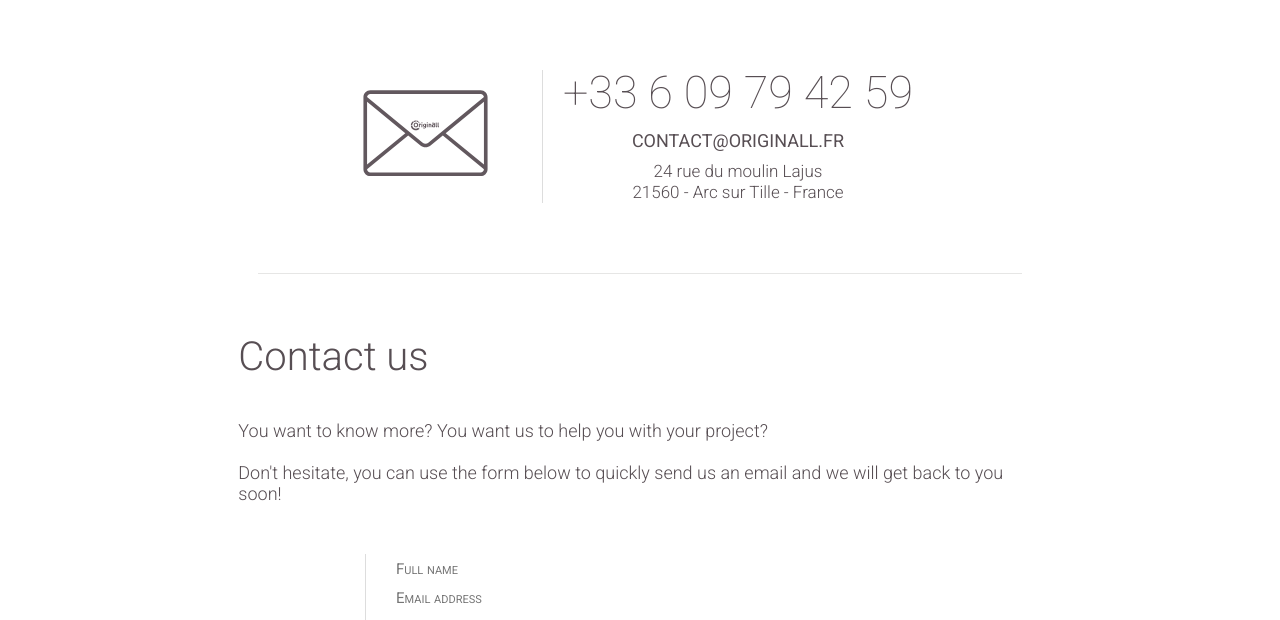
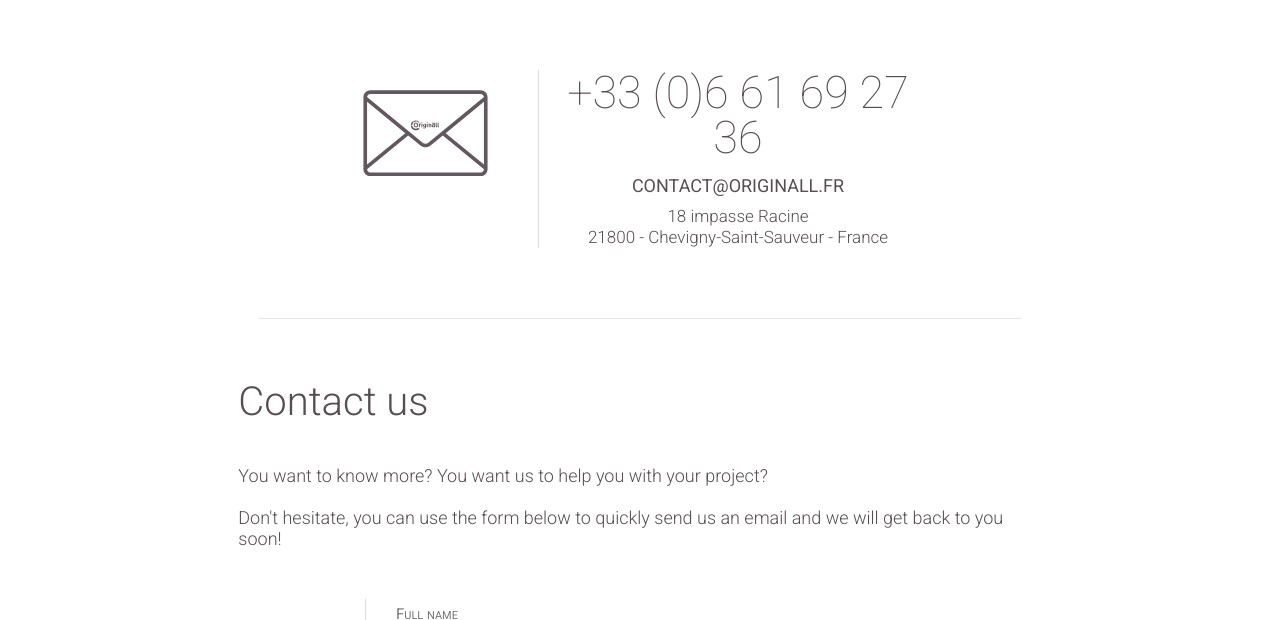
Before and after one commit to origin-all/origin-all.github.io, a plain HTML site: page en/contact.html in a window 1280 px wide. Shown: the part 480-1100 px from the top of the page. Drawn offline with Linux system fonts and the light colour scheme; some packages are replaced by stand-ins of ours.

Commit message:
Update contact.html

```diff
--- a/en/contact.html
+++ b/en/contact.html
@@ -45,9 +45,9 @@
           <div class="panel clearfix small-centered columns">
             <img alt="message icon" src="../res/message.svg" class="left">
             <div class="contact-infos">
-              <p class="number">+33 6 09 79 42 59</p>
+              <p class="number">+33 (0)6 61 69 27 36</p>
               <p class="email">CONTACT@ORIGINALL.FR</p>
-              <p class="address">24 rue du moulin Lajus <br/> 21560 - Arc sur Tille - France</p>
+              <p class="address">18 impasse Racine<br/> 21800 - Chevigny-Saint-Sauveur - France</p>
             </div>
           </div>
         </div>
```
